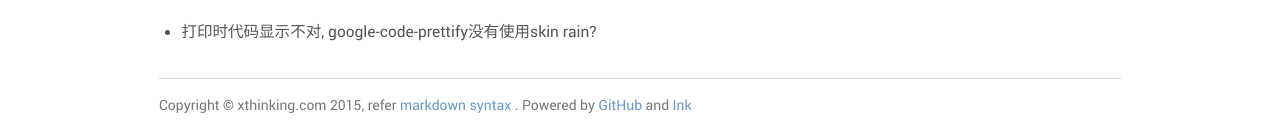
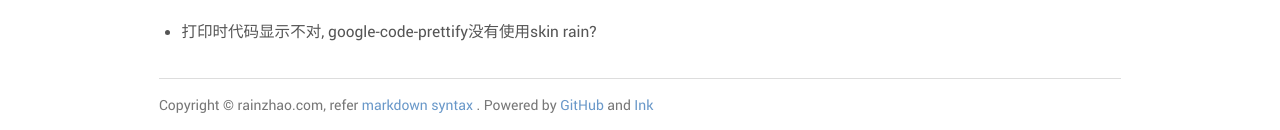
Before and after one commit to rainzhaojy/rainzhaojy.github.io, a Jekyll site: the page built from about.md, in a window 1280 px wide and 1036 px high. Shown: the part 903-1033 px from the top of the window. Built offline with Jekyll 4.4.1, drawn with Linux system fonts in a browser that asks for light colours; nearby versions of some CDN libraries; library files that are not in the unit come from our copies; Markdown is read by kramdown in place of the engine named in the settings; comment, search, counter and statistics services are not loaded.

Commit message:
update footer

```diff
--- a/_includes/footer.html
+++ b/_includes/footer.html
@@ -3,7 +3,7 @@
         <div class="column-group horizontal-gutters">
             <div class="all-100">
                 <p class="note">
-                Copyright &copy; xthinking.com 2015, refer <a href="/github/2013/03/12/markdown.html">markdown syntax</a>
+                Copyright &copy; rainzhao.com, refer <a href="/github/2013/03/12/markdown.html">markdown syntax</a>
 . Powered by <a href="https://github.com" target="_blank">GitHub</a> and <a href="http://ink.sapo.pt" target="_blank">Ink</a>
                 </p>
             </div>
--- a/_layouts/post.html
+++ b/_layouts/post.html
@@ -56,7 +56,7 @@
 <script>
 var disqus_config = function () {
 this.page.url = "http://rainzhao.com"; // Replace PAGE_URL with your page's canonical URL variable
-this.page.identifier = "{{post.id}}"; // Replace PAGE_IDENTIFIER with your page's unique identifier variable
+this.page.identifier = "{{page.id}}"; // Replace PAGE_IDENTIFIER with your page's unique identifier variable
 };
 (function() { // DON'T EDIT BELOW THIS LINE
 var d = document, s = d.createElement('script');
```
